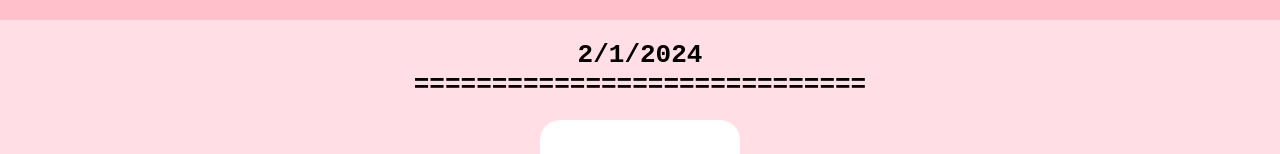
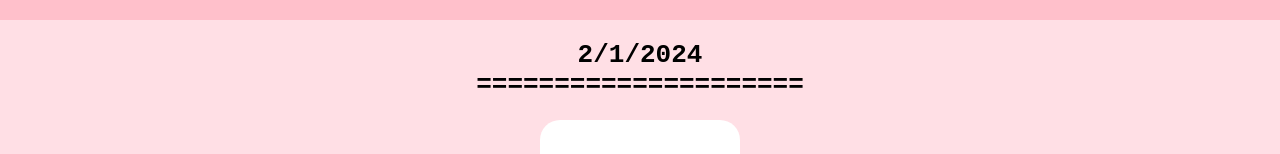
Before and after one commit to NekoSenpai06/1st, a plain HTML site: page index.html in a window 1280 px wide. Shown: the part 191-345 px from the top of the page. Drawn offline with Linux system fonts and the light colour scheme; a script that the page names is missing.

Commit message:
Update index.html

```diff
--- a/index.html
+++ b/index.html
@@ -15,7 +15,7 @@
     </div>
     <div id="subtitle">
         <h1>2/1/2024</h1>
-        <h1>=============================</h1>
+        <h1>=====================</h1>
         <img src="image1.jpg" alt="ur my lil boba">
         <h1>mwamwamwaaah!!!
         </h1>
```
